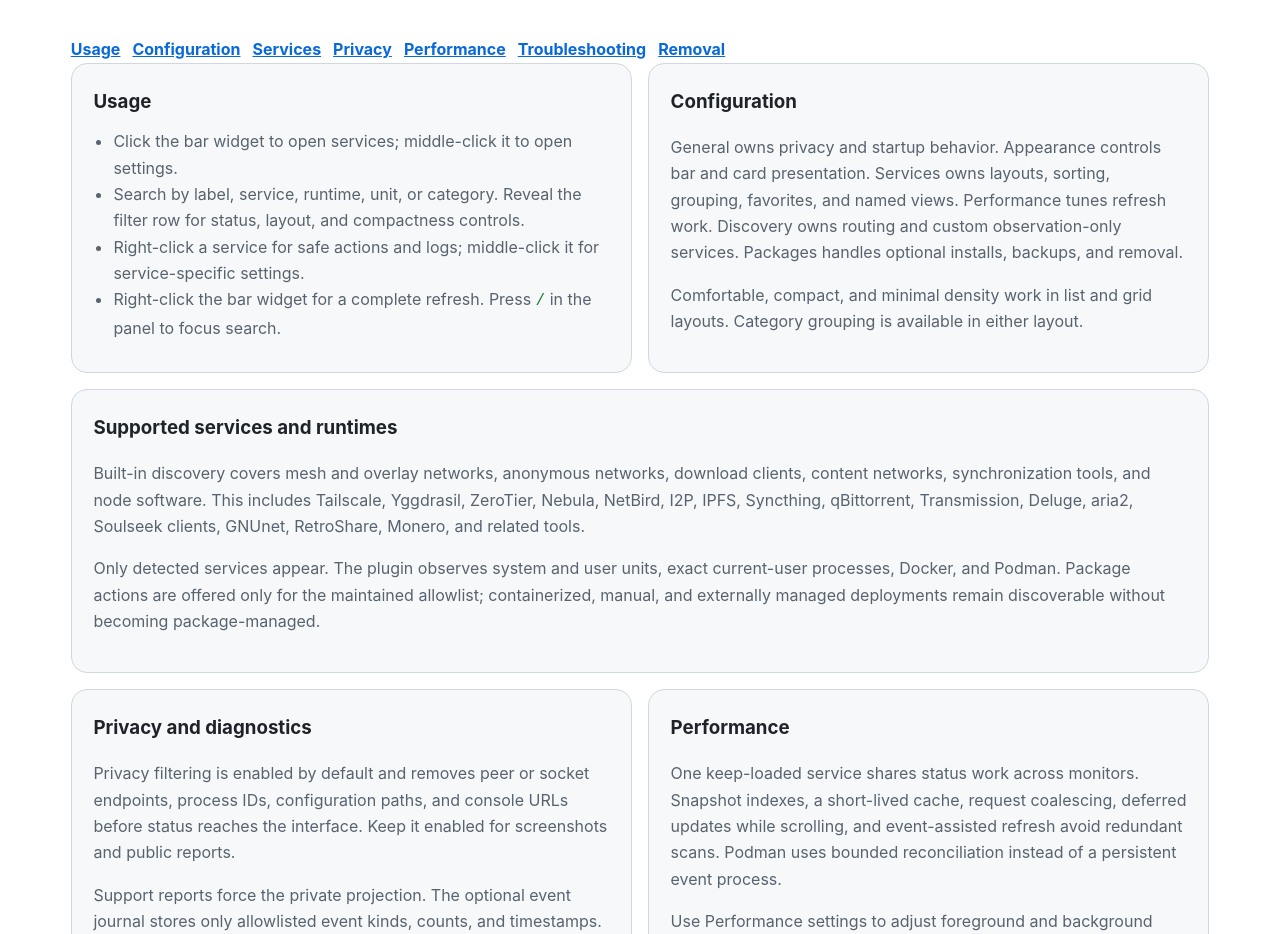
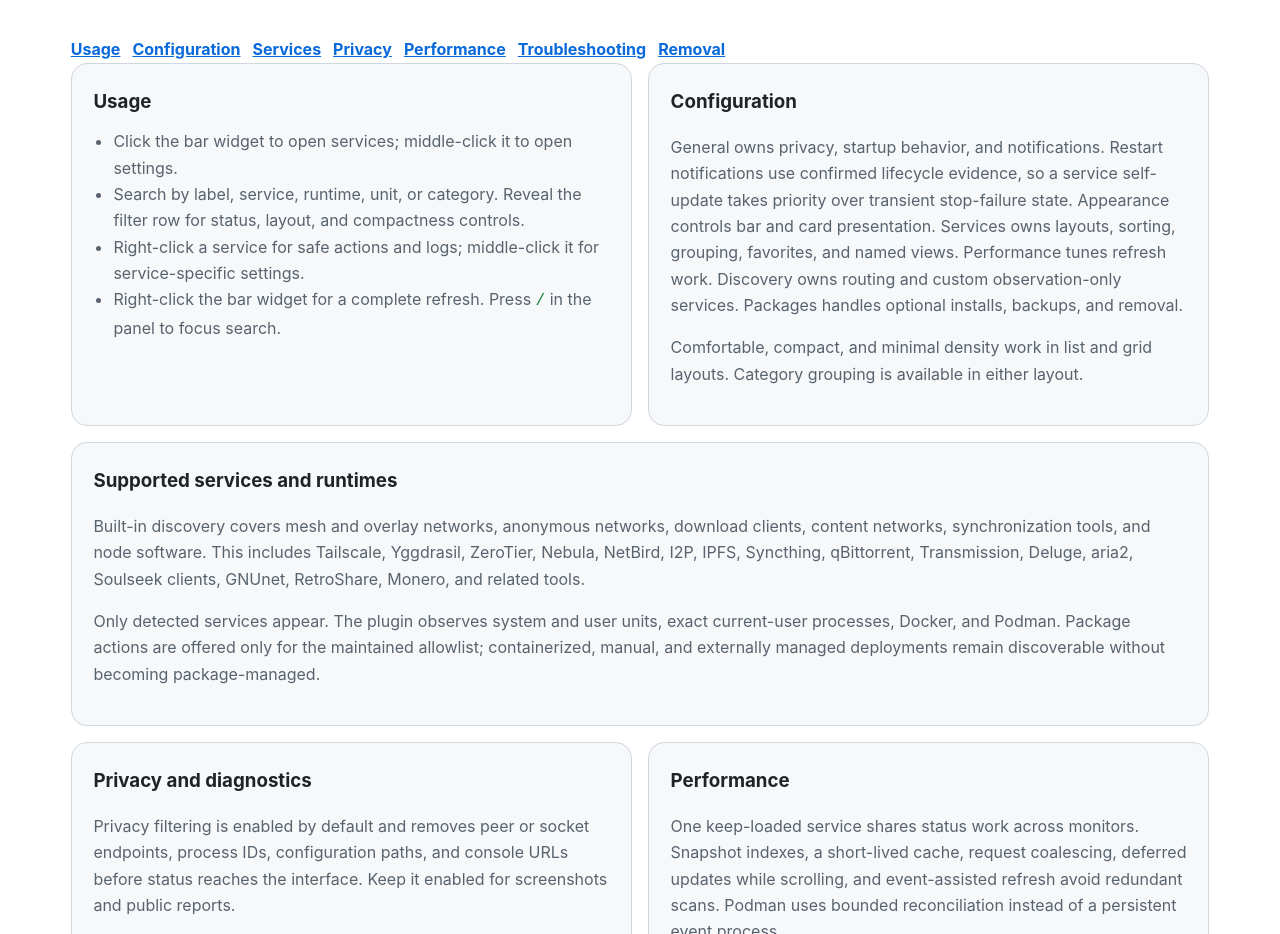
Before and after one commit to bolens/omarchy-p2p-services, a website: page docs/index.html in a window 1280 px wide. Shown: the part 4300-5234 px from the top of the page. Drawn offline with Linux system fonts and the light colour scheme.

Commit message:
chore(release): prepare v0.3.9

```diff
--- a/docs/index.html
+++ b/docs/index.html
@@ -81,7 +81,7 @@
 
   <section id="guide"><p class="eyebrow">User guide</p><h2>Usage, configuration, services, privacy, performance, troubleshooting, and removal.</h2><p class="section-lead">This page is the user-facing reference for installation, behavior, and troubleshooting.</p><div class="guide-links" role="navigation" aria-label="User guide sections"><a href="#usage">Usage</a><a href="#configuration">Configuration</a><a href="#services">Services</a><a href="#privacy">Privacy</a><a href="#performance">Performance</a><a href="#troubleshooting">Troubleshooting</a><a href="#removal">Removal</a></div><div class="guide">
     <article id="usage"><h3>Usage</h3><ul><li>Click the bar widget to open services; middle-click it to open settings.</li><li>Search by label, service, runtime, unit, or category. Reveal the filter row for status, layout, and compactness controls.</li><li>Right-click a service for safe actions and logs; middle-click it for service-specific settings.</li><li>Right-click the bar widget for a complete refresh. Press <code>/</code> in the panel to focus search.</li></ul></article>
-    <article id="configuration"><h3>Configuration</h3><p>General owns privacy and startup behavior. Appearance controls bar and card presentation. Services owns layouts, sorting, grouping, favorites, and named views. Performance tunes refresh work. Discovery owns routing and custom observation-only services. Packages handles optional installs, backups, and removal.</p><p>Comfortable, compact, and minimal density work in list and grid layouts. Category grouping is available in either layout.</p></article>
+    <article id="configuration"><h3>Configuration</h3><p>General owns privacy, startup behavior, and notifications. Restart notifications use confirmed lifecycle evidence, so a service self-update takes priority over transient stop-failure state. Appearance controls bar and card presentation. Services owns layouts, sorting, grouping, favorites, and named views. Performance tunes refresh work. Discovery owns routing and custom observation-only services. Packages handles optional installs, backups, and removal.</p><p>Comfortable, compact, and minimal density work in list and grid layouts. Category grouping is available in either layout.</p></article>
     <article id="services" class="wide"><h3>Supported services and runtimes</h3><p>Built-in discovery covers mesh and overlay networks, anonymous networks, download clients, content networks, synchronization tools, and node software. This includes Tailscale, Yggdrasil, ZeroTier, Nebula, NetBird, I2P, IPFS, Syncthing, qBittorrent, Transmission, Deluge, aria2, Soulseek clients, GNUnet, RetroShare, Monero, and related tools.</p><p>Only detected services appear. The plugin observes system and user units, exact current-user processes, Docker, and Podman. Package actions are offered only for the maintained allowlist; containerized, manual, and externally managed deployments remain discoverable without becoming package-managed.</p></article>
     <article id="privacy"><h3>Privacy and diagnostics</h3><p>Privacy filtering is enabled by default and removes peer or socket endpoints, process IDs, configuration paths, and console URLs before status reaches the interface. Keep it enabled for screenshots and public reports.</p><p>Support reports force the private projection. The optional event journal stores only allowlisted event kinds, counts, and timestamps. It never stores service identities or arbitrary detail.</p></article>
     <article id="performance"><h3>Performance</h3><p>One keep-loaded service shares status work across monitors. Snapshot indexes, a short-lived cache, request coalescing, deferred updates while scrolling, and event-assisted refresh avoid redundant scans. Podman uses bounded reconciliation instead of a persistent event process.</p><p>Use Performance settings to adjust foreground and background intervals, stopped-container reconciliation, traffic sampling, and event-assisted refresh. Disabling traffic rates also skips container-stat collection.</p></article>
```
Also changed, not shown: CHANGELOG.md, manifest.json.
